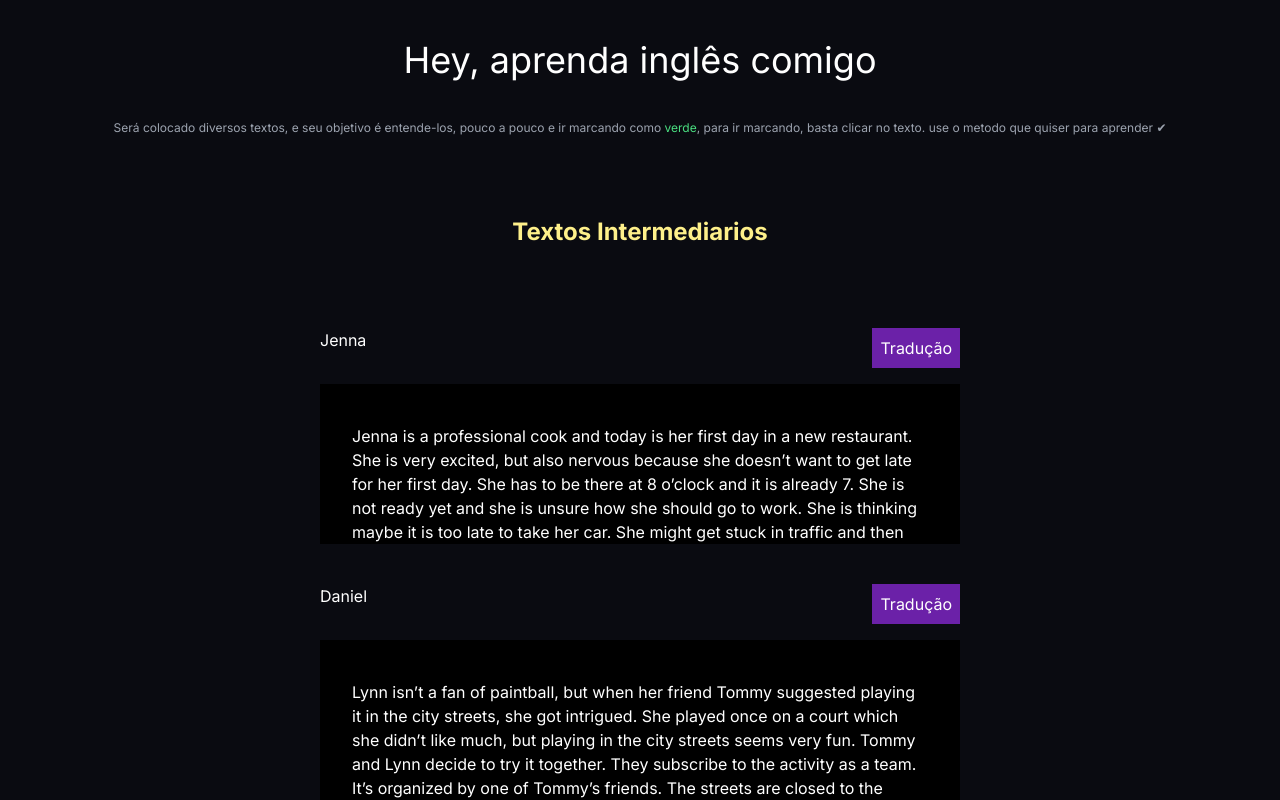
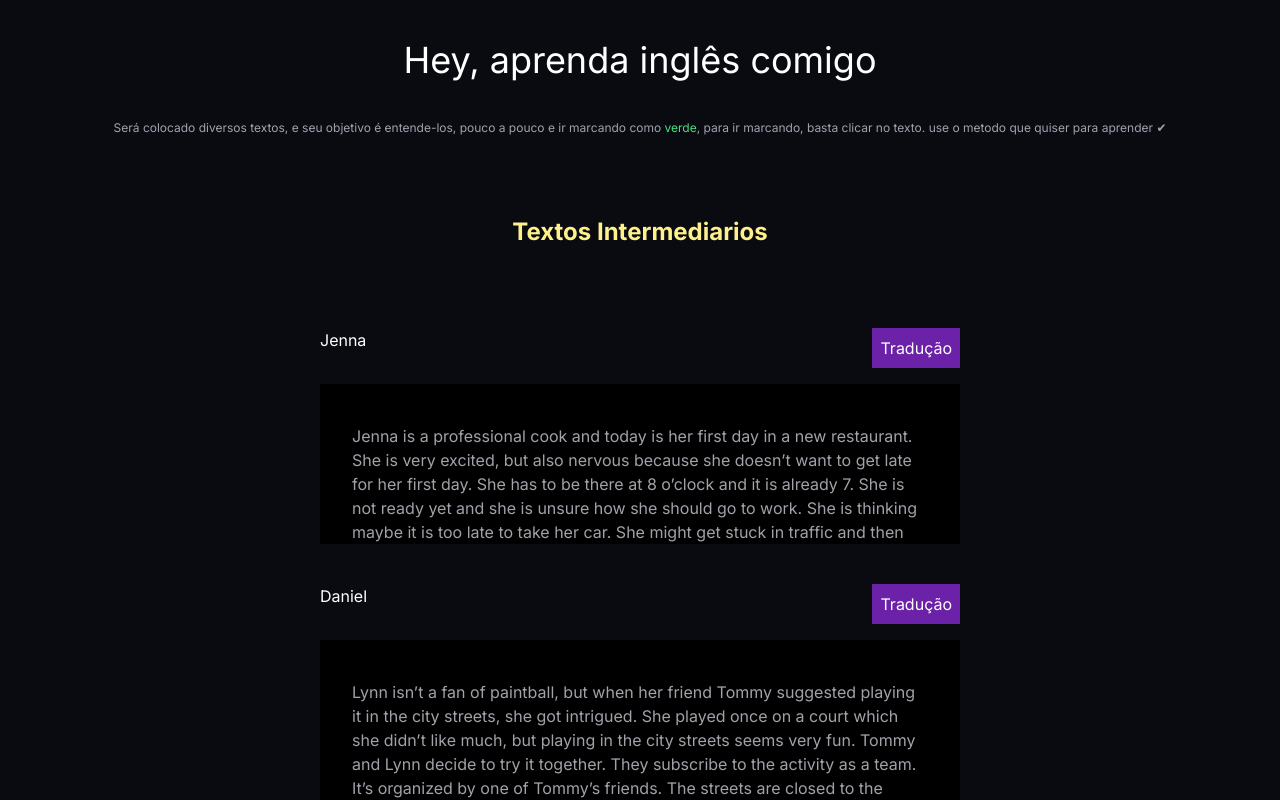
Before and after one commit to 87tawanzinho/learning-english-with-me, a Next.js app: page / in a window 1280 px wide. Shown: the top 800 px of the page. Built offline with nearby package versions, Linux system fonts and the light colour scheme.

Commit message:
change color

```diff
--- a/app/components/Texts.tsx
+++ b/app/components/Texts.tsx
@@ -81,7 +81,7 @@ export default function Texts() {
             } w-11/12 lg:w-1/2 h-40 mt-4 relative overflow-y-auto pt-10 px-8 mt-10 pb-8`}
           >
             <p>
-              <p>
+              <p className="text-zinc-400">
                 {seeTranslation.find((t) => t.id === item.id)?.text ||
                   item.englishText}
               </p>
```
